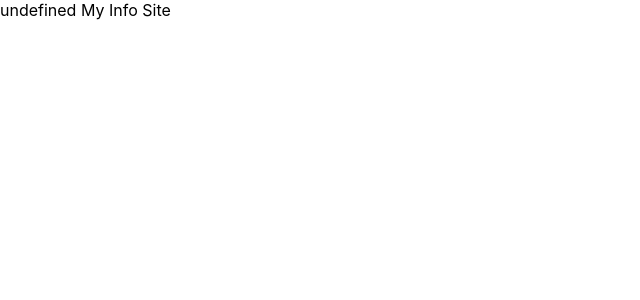
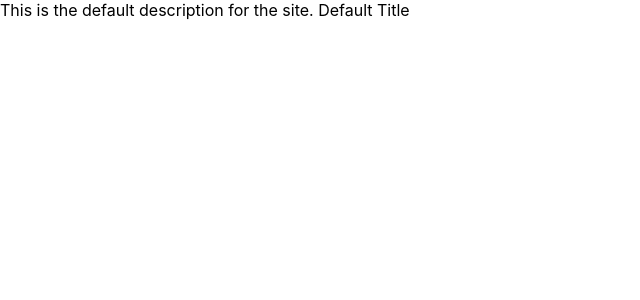
Before and after one commit to Enderfarmer/info-site-template, a React (Create React App) app: page / in a window 1280 px wide. Shown: the top 300 px of the page, without its empty margins (0-640 px from the left). Built offline with nearby package versions, Linux system fonts and the light colour scheme.

Commit message:
Define site data types

```diff
--- a/src/App.js
+++ b/src/App.js
@@ -1,12 +1,15 @@
 import { HashRouter, Routes, Route } from "react-router-dom";
 import Home from "./pages/Home.tsx";
-import data from "./content.json";
+import data from "./contentDefaults.json";
 
 function App() {
     return (
         <HashRouter>
             <Routes>
                 <Route index element={<Home data={data} />} />
+                {data.pages.map((page) => (
+                    <Route path={page.slug} element={page.content} />
+                ))}
             </Routes>
         </HashRouter>
     );
--- /dev/null
+++ b/src/contentDefaults.json
@@ -0,0 +1,20 @@
+{
+    "siteTitle": "Default Title",
+    "siteDescription": "This is the default description for the site.",
+    "keywords": ["default"],
+    "author": "Default Author",
+    "language": "en-US",
+    "themeColor": "#ffffff",
+    "socialMedia": {
+        "present": false
+    },
+    "contactEmail": "",
+    "pages": [
+        {
+            "title": "Dummy",
+            "slug": "dummy",
+            "description": "This is a dummy page for the default info site.",
+            "content": "Welcome to the default info site dummy!"
+        }
+    ]
+}
```
Also changed, not shown: src/declarations.d.ts (+37 -1 lines).
